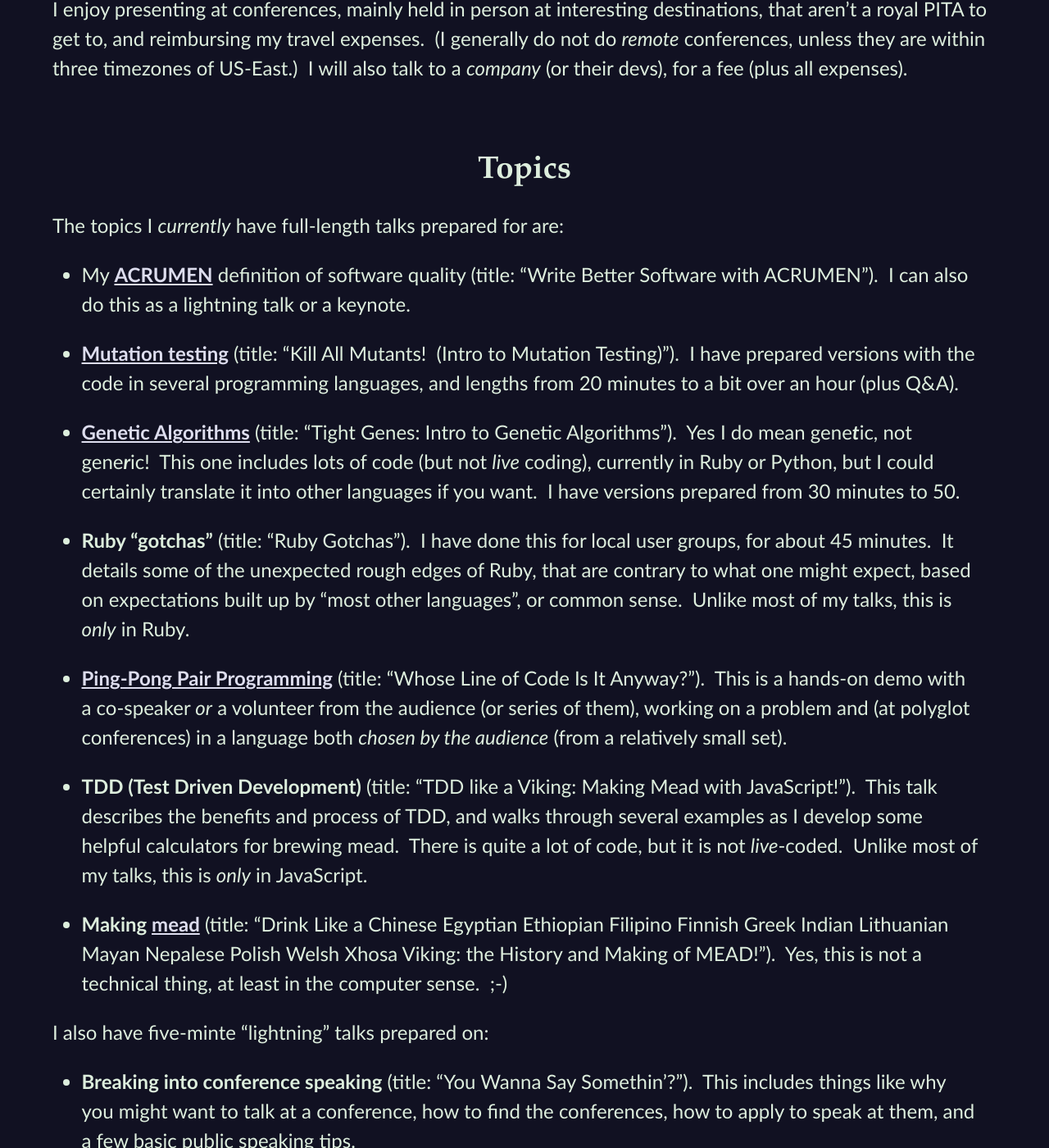
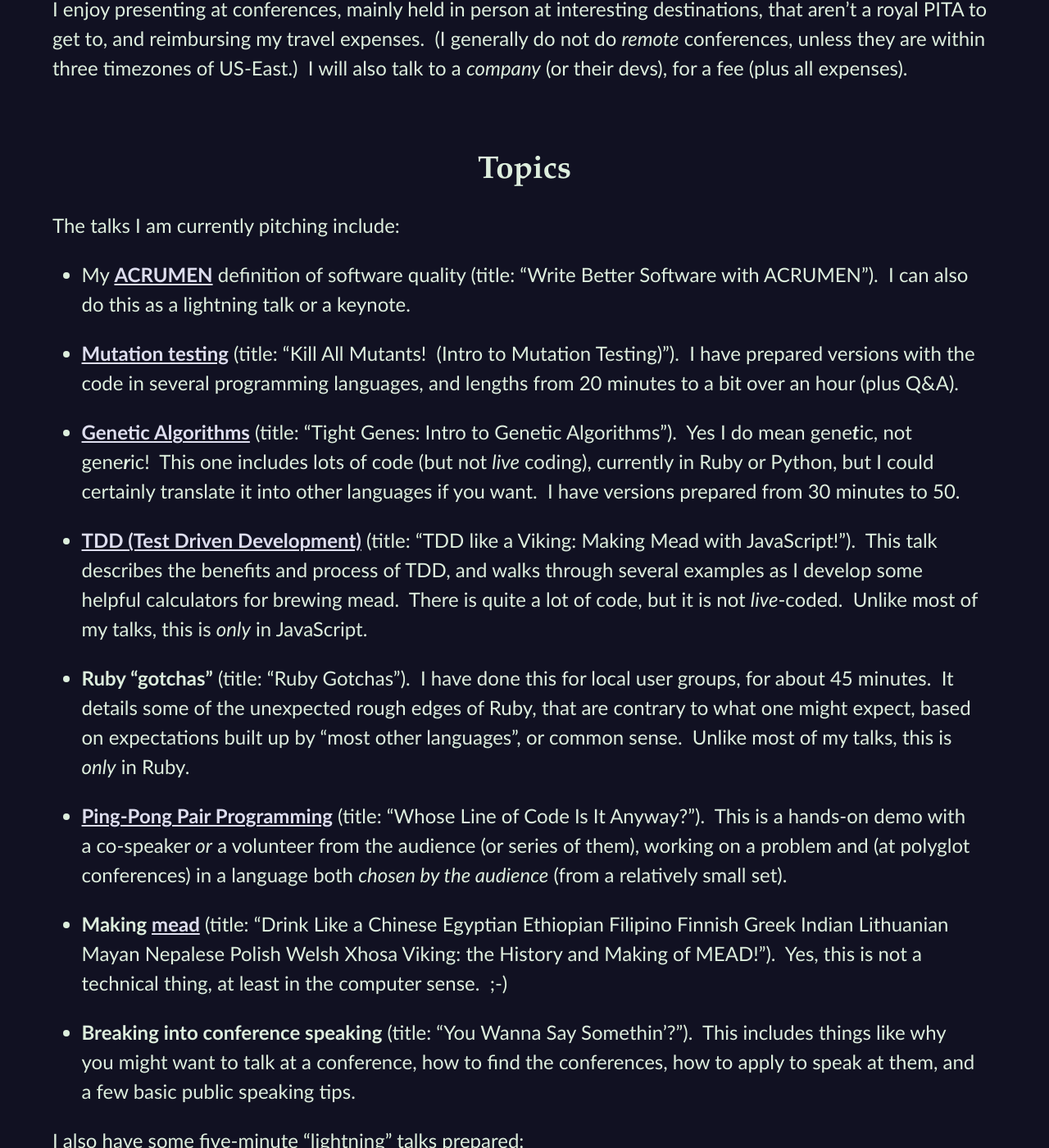
Before and after one commit to CodosaurusLLC/CodosaurusLLC.github.io, a Jekyll site: the page built from speaking.md, in a window 1280 px wide and 1400 px high, scrolled down 207 px. Shown: the whole window at 82% size. Built offline with Jekyll 4.4.1, drawn with Linux system fonts in a browser that asks for light colours; some of the changed lines change nothing that is shown; some of the changed text lies outside the part shown.

Commit message:
move May 2023 talks from future to past

```diff
--- a/speaking.md
+++ b/speaking.md
@@ -18,7 +18,7 @@
 
 ### Topics
 
-The topics I _currently_ have full-length talks prepared for are:
+The talks I am currently pitching include:
 
 - My
 [**ACRUMEN**](acrumen)
@@ -44,6 +44,17 @@
 but I could certainly translate it into other languages if you want.&nbsp;
 I have versions prepared from 30 minutes to 50.
 
+- [**TDD (Test Driven Development)**](https://en.wikipedia.org/wiki/Test-driven_development){:rel="nofollow" target="_new"}
+(title: "TDD like a Viking: Making Mead with JavaScript!").&nbsp;
+This talk describes the benefits and process of TDD,
+and walks through several examples
+as I develop some helpful calculators
+for brewing mead.&nbsp;
+There is quite a lot of code,
+but it is not _live_-coded.&nbsp;
+Unlike most of my talks,
+this is _only_ in JavaScript.
+
 - **Ruby "gotchas"**
 (title: "Ruby Gotchas").&nbsp;
 I have done this for local user groups,
@@ -66,25 +77,12 @@
 both _chosen by the audience_
 (from a relatively small set).
 
-- **TDD (Test Driven Development)**
-(title: "TDD like a Viking: Making Mead with JavaScript!").&nbsp;
-This talk describes the benefits and process of TDD,
-and walks through several examples
-as I develop some helpful calculators
-for brewing mead.&nbsp;
-There is quite a lot of code,
-but it is not _live_-coded.&nbsp;
-Unlike most of my talks,
-this is _only_ in JavaScript.
-
 - **Making [mead](https://en.wikipedia.org/wiki/Mead){:rel="nofollow" target="_new"}**
 (title: "Drink Like a Chinese Egyptian Ethiopian Filipino Finnish Greek Indian Lithuanian Mayan Nepalese Polish Welsh Xhosa Viking:
 the History and Making of MEAD!").&nbsp;
 Yes, this is not a technical thing,
 at least in the computer sense.&nbsp;
 ;-)
-
-I also have five-minte "lightning" talks prepared on:
 
 - **Breaking into conference speaking**
 (title: "You Wanna Say Somethin'?").&nbsp;
@@ -93,6 +91,8 @@
 how to find the conferences,
 how to apply to speak at them,
 and a few basic public speaking tips.
+
+I also have some five-minute "lightning" talks prepared:
 
 - **Why we _prepend_ to lists**, instead of appending,
 when using immutable data,
@@ -119,14 +119,16 @@
 
 ### Definite Future Speaking Engagements
 
-Definite speaking engagements in the _future_ include:
+I have no definite speaking engagements in the _future_.
 
+<!--
 |When||Conference||Where||Topic(s) |
 |-|
 |May&nbsp;2023||[J on the Beach](https://www.jonthebeach.com/){:rel="nofollow" target="_new"}||M&aacute;laga, Spain||Genetic Algos|
 |May&nbsp;2023||[TEQnation](https://teqnation.com/){:rel="nofollow" target="_new"}||Utrecht, Netherlands||Genetic Algos|
 |May&nbsp;2023||[NDC Oslo](https://ndcoslo.com/){:rel="nofollow" target="_new"}||Oslo, Norway||Genetic Algos|
 {:class="upcoming-engagements speaking"}
+-->
 
 <br/>
 
@@ -146,6 +148,36 @@
     </tr>
   </thead>
   <tbody>
+    <tr>
+      <td class="numeric">2023</td>
+      <td><a href="https://ndcoslo.com/" rel="nofollow" target="_new">NDC Oslo</a></td>
+      <td>Oslo, Norway</td>
+      <td>Genetic Algos</td>
+      <td>
+        <a href="https://www.Codosaur.us/reds/gen-algs-ndc-oslo-23-slides" target="_new">slides</a> (video coming soon)
+      </td>
+      <td class="numeric">60</td>
+    </tr>
+    <tr>
+      <td class="numeric">2023</td>
+      <td><a href="https://teqnation.com/" rel="nofollow" target="_new">TEQnation</a></td>
+      <td>Utrecht, Netherlands</td>
+      <td>Genetic Algos</td>
+      <td>
+        <a href="https://www.Codosaur.us/reds/gen-algs-teqnation-23-slides" target="_new">slides</a> (video coming soon)
+      </td>
+      <td class="numeric">45</td>
+    </tr>
+    <tr>
+      <td class="numeric">2023</td>
+      <td><a href="https://www.jonthebeach.com/" rel="nofollow" target="_new">J on the Beach</a></td>
+      <td>Málaga, Spain</td>
+      <td>Genetic Algos</td>
+      <td>
+        <a href="https://www.Codosaur.us/reds/gen-algs-jotb-23-slides" target="_new">slides</a> (video coming soon)
+      </td>
+      <td class="numeric">40</td>
+    </tr>
     <tr>
       <td class="numeric">2023</td>
       <td><a href="https://us.pycon.org/2023/" rel="nofollow" target="_new">PyCon US</a></td>
```
